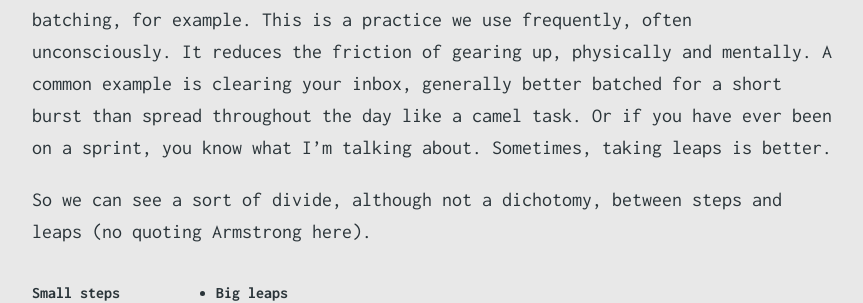
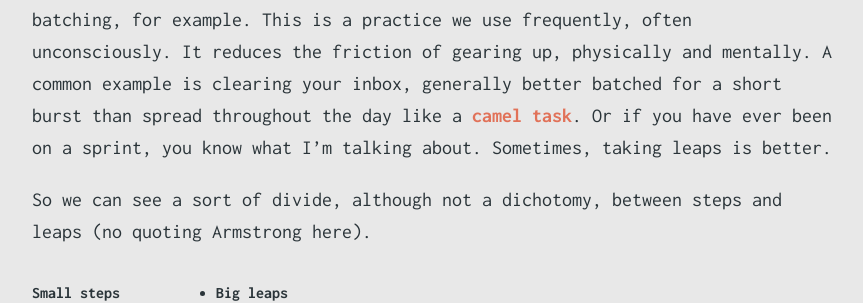
Before and after one commit to anmolpdl/anmolpdl.github.io, a Jekyll site: the page built from _posts/2020-06-12-personal-progress-paradox.markdown, in a window 1280 px wide and 900 px high, scrolled down 2009 px. Shown: the part 283-586 px from the top of the window, without its empty margins (208-1071 px from the left). Built offline with Jekyll 4.4.1, drawn with Linux system fonts in a browser that asks for light colours; part of the change alters nothing that is shown; some of the changed text lies outside the part shown.

```diff
--- a/_posts/2020-06-12-personal-progress-paradox.markdown
+++ b/_posts/2020-06-12-personal-progress-paradox.markdown
@@ -33,7 +33,7 @@ As many point out, continuous improvement is not a small step, even though it co
 
 Popular culture is full of grandiose gestures and strenuous training montages, and we have been instilled this idea that giant leaps are the way forward. They are exciting, and you feel like you're getting somewhere. Copywriters everywhere love the term 'quantum leap'. This one purchase, this one article, this one person will change you forever, everyone's shouting. These are all short-term feel-good psychological tricks.
 
-But that does not mean taking small steps more frequently is the end-all. Take batching, for example. This is a practice we use frequently, often unconsciously. It reduces the friction of gearing up, physically and mentally. A common example is clearing your inbox, generally better batched for a short burst than spread throughout the day like a camel task. Or if you have ever been on a sprint, you know what I'm talking about. Sometimes, taking leaps is better.
+But that does not mean taking small steps more frequently is the end-all. Take batching, for example. This is a practice we use frequently, often unconsciously. It reduces the friction of gearing up, physically and mentally. A common example is clearing your inbox, generally better batched for a short burst than spread throughout the day like a [camel task]({% link _posts/2020-05-17-duty-cycles.markdown %}). Or if you have ever been on a sprint, you know what I'm talking about. Sometimes, taking leaps is better.
 
 So we can see a sort of divide, although not a dichotomy, between steps and leaps (no quoting Armstrong here).
 
```
